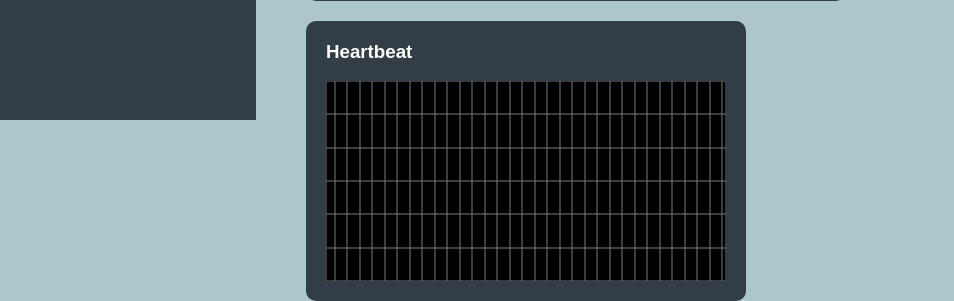
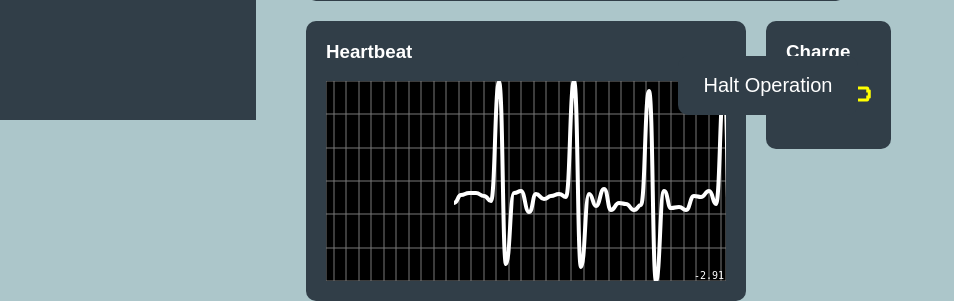
Before and after one commit to apccurtiss/med-drone, a Flask app: page / in a window 1280 px wide. Shown: the part 680-981 px from the top of the page, without its empty margins (0-954 px from the left). Run offline with Flask 2, Linux system fonts and the light colour scheme; some libraries are stand-ins or nearby versions.

Commit message:
Added various charge card and 'Halt' option.

```diff
--- a/static/style.css
+++ b/static/style.css
@@ -71,7 +71,7 @@ h3, h1 {
   padding: 40px;
 }
 
-#cards-heartbeat, #cards-map {
+#cards-heartbeat, #cards-map, #cards-charge {
   margin: 10px;
   float: left;
   padding: 20px;
@@ -108,8 +108,24 @@ h3, h1 {
   color: white;
 }
 
+#commands {
+  position: absolute;
+  bottom: 0;
+  width: 80%;
+  text-align: center;
+}
+
+.option {
+  width: 180px;
+  margin: auto;
+  border-radius: 10px;
+  padding: 18px;
+  margin-bottom: 5px;
+  font-size: 20px;
+}
+
 .light {
-  color: #313e48;
+  color: white;
   background: #acc6ca;
 }
 
@@ -117,3 +133,13 @@ h3, h1 {
   color: white;
   background: #313e48;
 }
+
+.full {
+  color: green;
+}
+.half {
+  color: yellow;
+}
+.quarter {
+  color: red;
+}
--- a/templates/index.html
+++ b/templates/index.html
@@ -4,6 +4,7 @@
   <title>The Unnamed Team</title>
   <script type="text/javascript" src="../static/smoothie.js"></script>
   <script type="text/javascript" src="../static/socket.io.min.js"></script>
+  <link rel="stylesheet" href="https://use.fontawesome.com/releases/v5.0.10/css/all.css" integrity="sha384-+d0P83n9kaQMCwj8F4RJB66tzIwOKmrdb46+porD/OvrJ+37WqIM7UoBtwHO6Nlg" crossorigin="anonymous">
   <link rel="stylesheet" href="../static/style.css"/>
 </head>
 
@@ -11,8 +12,9 @@
   <section id="sidebar" class="dark">
     <h1>Med Drone</h1>
     <ul>
-      <li>Drone 1</li>
-      <li>Drone 2</li>
+      <li>Drone 1: Relaying Data</li>
+      <li>Drone 2: Idle</li>
+      <li>Drone 3: Idle</li>
     </ul>
   </section>
   <section id="main">
@@ -24,17 +26,24 @@
       <div id="cards-map" class="dark">
         <h3>Location</h3>
         <div id="map"></div>
-        <script async defer
-        src="https://maps.googleapis.com/maps/api/js?key=AIzaSyAOIeRTFipqUY1EA1k99tEAWcleP69bBSk&callback=initMap">
-        </script>
       </div>
       <div id="cards-heartbeat" class="dark">
         <h3>Heartbeat</h3>
         <canvas id="heartbeat-canvas" width="400" height="200"></canvas>
       </div>
+      <div id="cards-charge" class="dark">
+        <h3>Charge</h3>
+        <h1 class="half">56% <i class="fas fa-battery-half"></i></h1>
+      </div>
+    </div>
+    <div id="commands">
+      <div class="option dark">Halt Operation</div>
     </div>
   </section>
   <script type="text/javascript" src="../static/main.js"></script>
+  <script async defer
+  src="https://maps.googleapis.com/maps/api/js?key=AIzaSyAOIeRTFipqUY1EA1k99tEAWcleP69bBSk&callback=initMap">
+  </script>
 </body>
 
 </html>
```
Also changed, not shown: static/main.js (+37 -6 lines).
